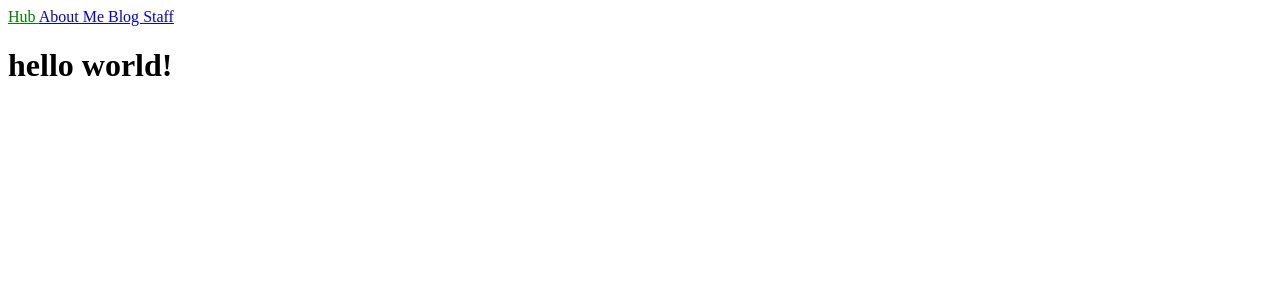
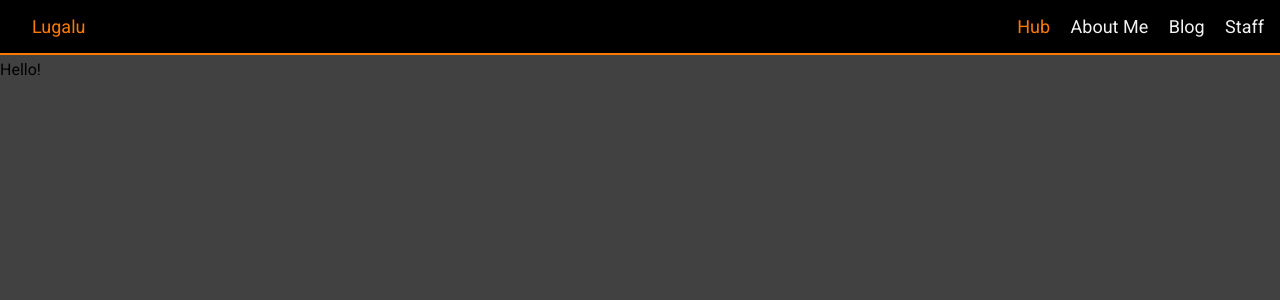
Before and after one commit to lugalu/lugalu.github.io, a Jekyll site: the page built from index.html, in a window 1280 px wide. Shown: the top 300 px of the page. Built offline with Jekyll 4.4.1, drawn with Linux system fonts in a browser that asks for light colours.

Commit message:
basic navigation is done

```diff
--- a/Gemfile
+++ b/Gemfile
@@ -4,3 +4,5 @@ source "https://rubygems.org"
 
 # gem "rails"
 gem "github-pages"
+
+gem "webrick", "~> 1.8"
--- a/_includes/navigation.html
+++ b/_includes/navigation.html
@@ -1,11 +1,19 @@
+<div class="navigation-style">
+
+<a href= "{{ site.data.navigation[0].link}}" class="navigation-title">Lugalu</a>
+
   <nav>
     {% for item in site.data.navigation %}
     <a href="{{ item.link }}"
       {% if page.url == item.link %}
-      class = "current"
+        class = "active"
       {% endif %}
+      class="navigation-button"
     >
     {{ item.name }}
     </a>
     {% endfor %}
   </nav>
+</div>
+
+<div class="navigation-spacer"></div>
--- a/assets/css/styles.scss
+++ b/assets/css/styles.scss
@@ -1,3 +1,61 @@
 ---
 ---
 @import "main";
+@import url('https://fonts.googleapis.com/css2?family=Roboto:ital,wght@0,100;0,400;0,700;1,100;1,400;1,700&display=swap');
+
+html,body {
+  margin: 0;
+  padding: 0;
+  font-family: "Roboto", sans-serif;
+  overflow-y: scroll;
+  overflow-x: hidden;
+  background-color: #414141;
+}
+
+.navigation-style{
+	background-color: #000000;
+	overflow: hidden;
+	color: #f2f2f2;
+	position: fixed;
+	left: 0;
+  	right: 0;
+  	z-index: 30;
+  	border-bottom: 2px solid #FF7A00;
+  	border-color: FF7A00;
+  	padding: 16px;
+  	font-size: 18px;
+  	width: 100%;
+
+}
+
+.navigation-style nav{
+	padding-right: 16px;
+	float: right;
+}
+
+.navigation-button, .active{
+	color: #f2f2f2;
+	text-decoration: none;
+	font-size: 18px;
+	padding-right: 16px;
+
+
+}
+
+.active, .navigation-title{
+	color: #FF7A00;
+}
+
+.navigation-button:hover,.active:hover{
+	text-decoration: underline;
+}
+
+.navigation-title{
+	float: left;
+	padding-left: 16px;
+	text-decoration: none;
+}
+
+.navigation-spacer{
+	height: 3.75em;
+}
--- a/index.html
+++ b/index.html
@@ -2,4 +2,4 @@
 title: Home
 ---
 
-<h1>{{ "Hello World!" | downcase }}</h1>
+<div> Hello!</div>
```
Lines whose indentation alone changed are shown as unchanged.
